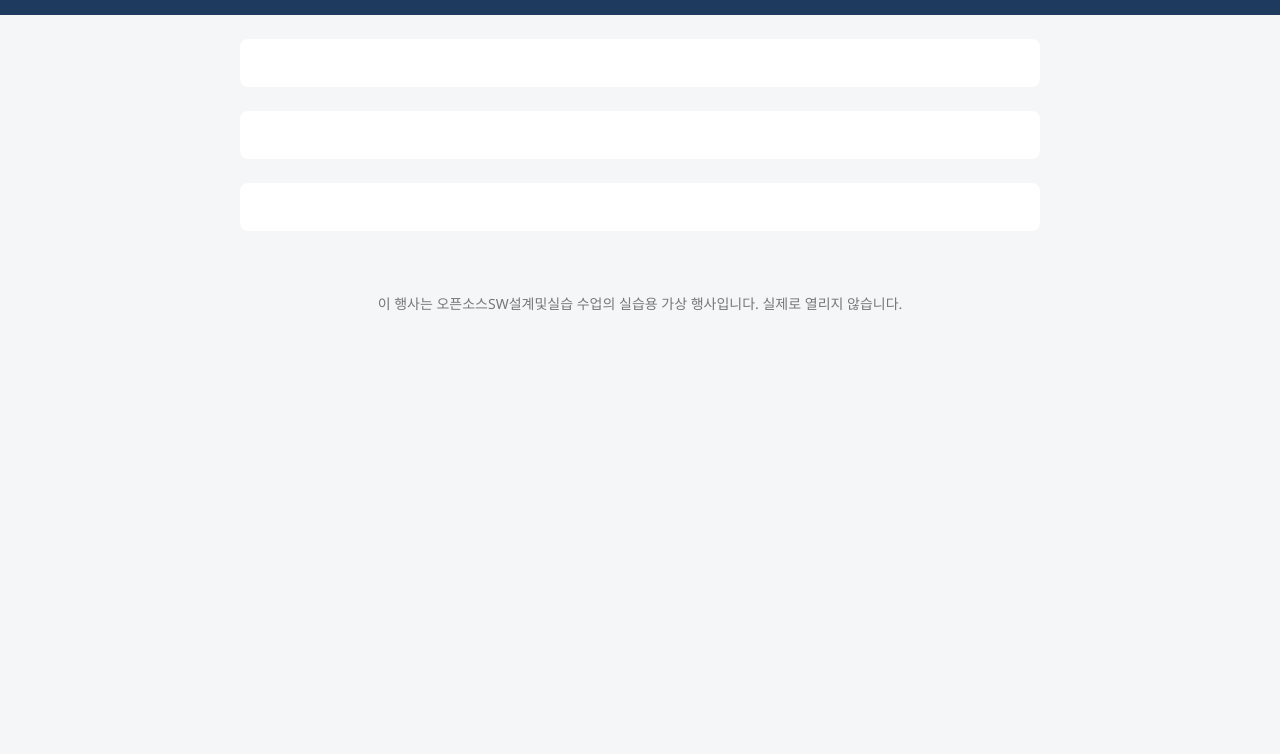
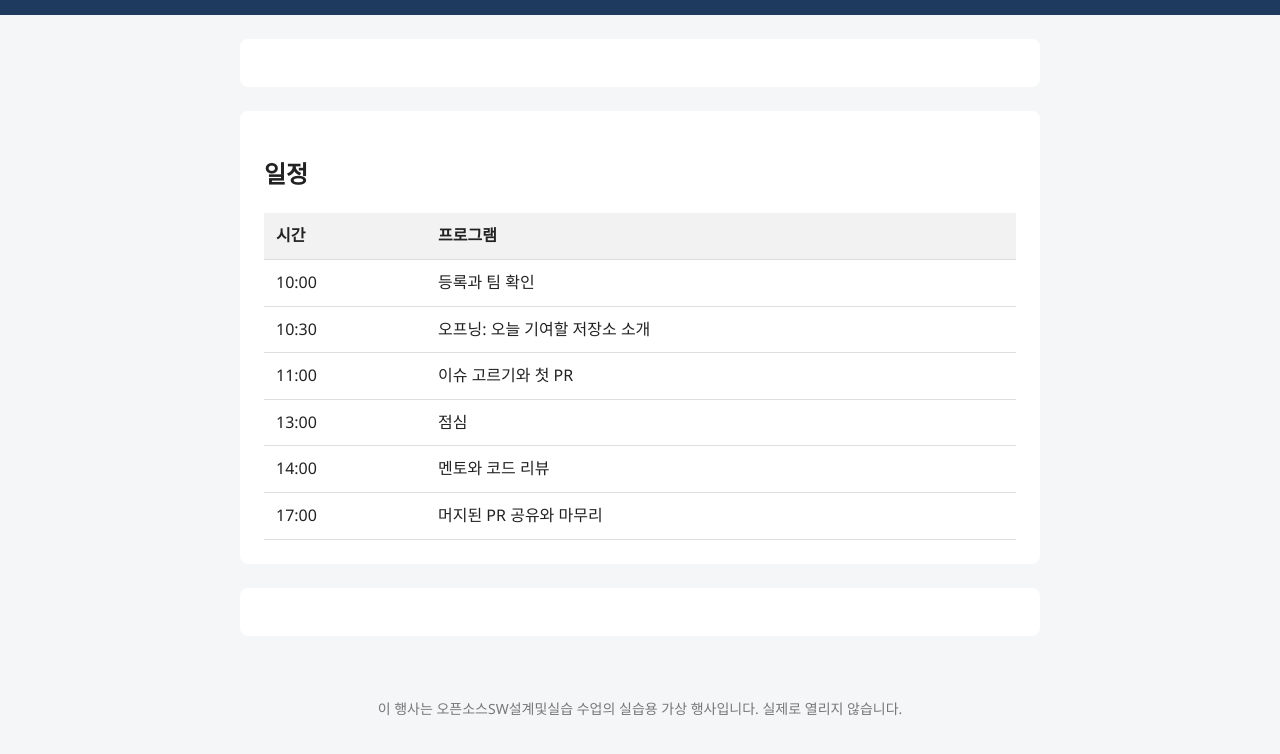
Before and after one commit to jongminna1/oss2026-week07-team08, a plain HTML site: page index.html in a window 1280 px wide. Shown: the part 68-822 px from the top of the page. Before the commit the page ends 800 px from the top, so only its background shows below. Drawn offline with Linux system fonts and the light colour scheme.

Commit message:
feat: schedule section

```diff
--- a/index.html
+++ b/index.html
@@ -24,7 +24,16 @@
 
     <!-- ===== B: 일정표 (#schedule) ===== -->
     <section id="schedule">
-      <!-- B 가 이 안을 채웁니다 -->
+      <h2>일정</h2>
+      <table>
+        <tr><th>시간</th><th>프로그램</th></tr>
+        <tr><td>10:00</td><td>등록과 팀 확인</td></tr>
+        <tr><td>10:30</td><td>오프닝: 오늘 기여할 저장소 소개</td></tr>
+        <tr><td>11:00</td><td>이슈 고르기와 첫 PR</td></tr>
+        <tr><td>13:00</td><td>점심</td></tr>
+        <tr><td>14:00</td><td>멘토와 코드 리뷰</td></tr>
+        <tr><td>17:00</td><td>머지된 PR 공유와 마무리</td></tr>
+      </table>
     </section>
 
     <!-- ===== C: 참가 안내와 FAQ (#faq) ===== -->
--- a/style.css
+++ b/style.css
@@ -49,7 +49,20 @@
 
 /* ===== B: #schedule ===== */
 /* 선택자는 #schedule 로 시작합니다. 예: #schedule table { ... } */
+#schedule table {
+    width: 100%;
+    border-collapse: collapse;
+}
 
+#schedule th, #schedule td {
+    padding: 10px 12px;
+    border-bottom: 1px solid #ddd;
+    text-align: left;
+}
+
+#schedule th {
+    background-color: #f2f2f2;
+}
 
 /* ===== C: #faq ===== */
 /* 선택자는 #faq 로 시작합니다. 예: #faq .question { ... } */
```
